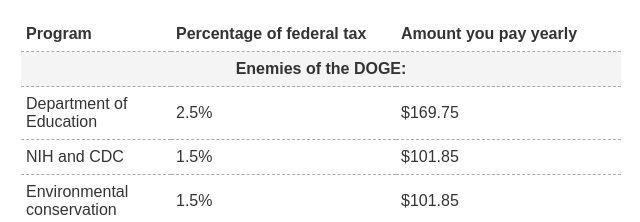
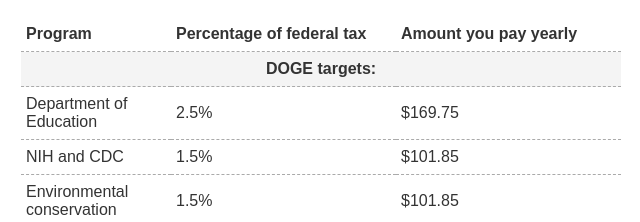
Before and after one commit to Elijah-Bodden/tax-dollars, a plain HTML site: page index.html in a window 1280 px wide. Shown: the part 282-504 px from the top of the page, 319-959 px from the left. Drawn offline with Linux system fonts and the light colour scheme.

Commit message:
Update index.html

```diff
--- a/index.html
+++ b/index.html
@@ -168,7 +168,7 @@
 
     // Our spending data
     const data = [
-      "Enemies of the DOGE:",
+      "DOGE targets:",
       { program: "Department of Education", percentage: 2.5 },
       { program: "NIH and CDC", percentage: 1.5 },
       { program: "Environmental conservation", percentage: 1.5 },
```
